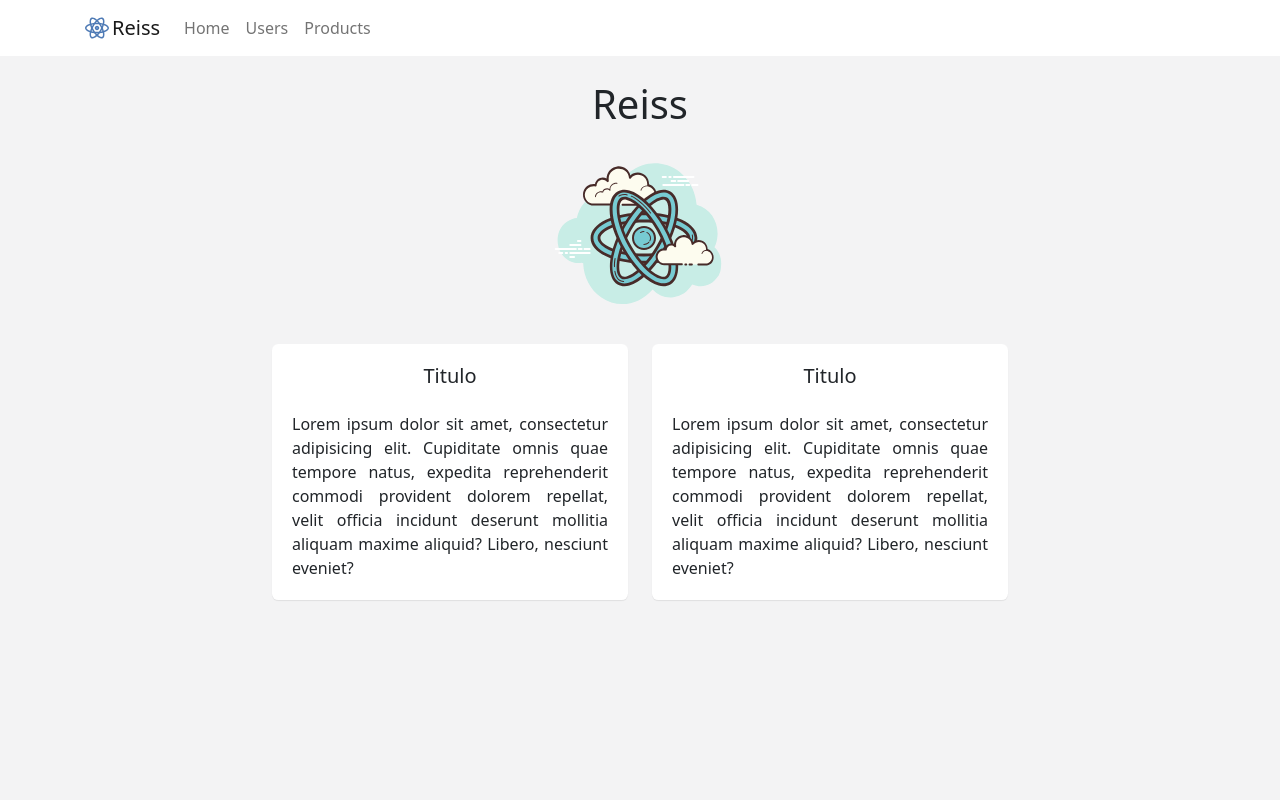
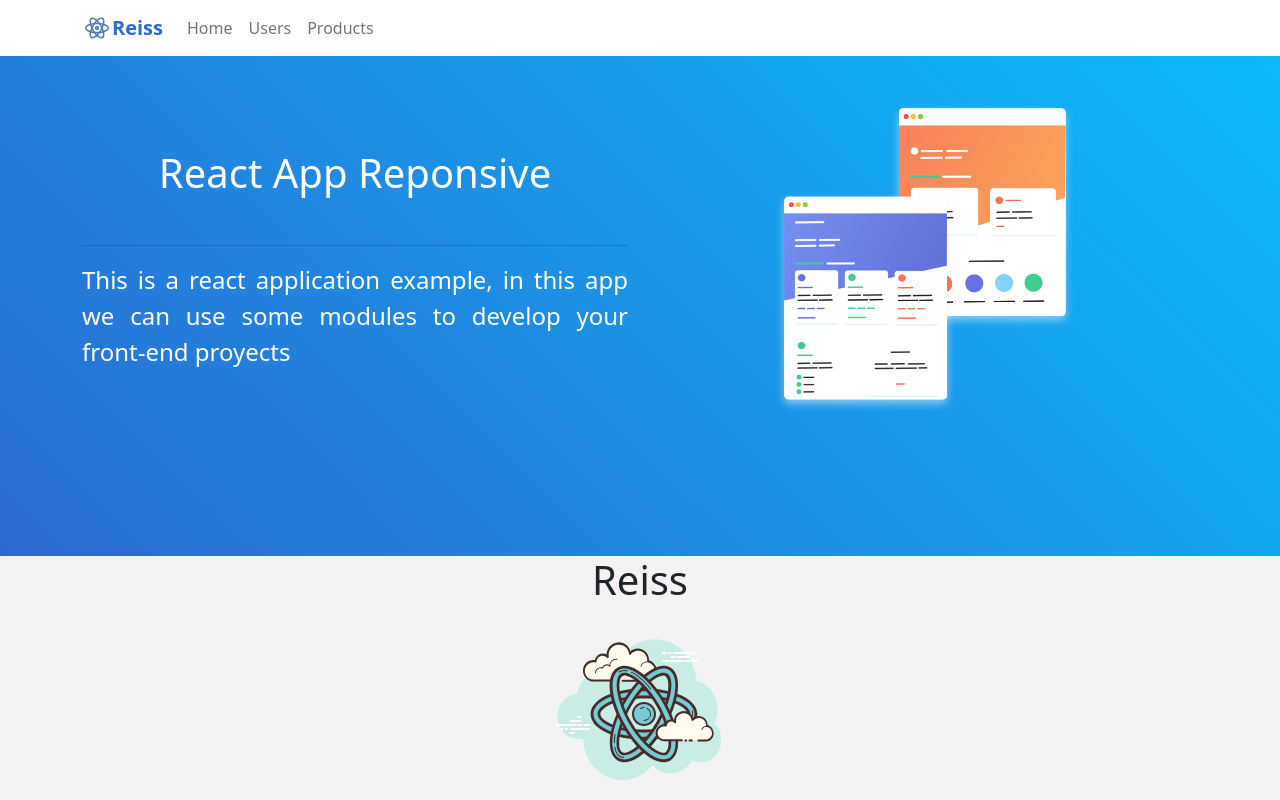
Before and after one commit to Eufeem/react-vite-reiss, a React (Vite) app: page / in a window 1280 px wide. Shown: the top 800 px of the page. Built offline with nearby package versions, Linux system fonts and the light colour scheme.

Commit message:
Home Component

```diff
--- a/src/components/LayoutComponent.jsx
+++ b/src/components/LayoutComponent.jsx
@@ -6,9 +6,7 @@ export const LayoutComponent = () => {
   return (
     <>
       <NavbarComponent />
-      <div className="container mt-4">
-        <Outlet />
-      </div>
+      <Outlet />
     </>
   )
 }
--- a/src/components/NavbarComponent.jsx
+++ b/src/components/NavbarComponent.jsx
@@ -39,7 +39,7 @@ export const NavbarComponent = () => {
     <Navbar collapseOnSelect expand="lg" bg="white" variant="white">
       <Container>
         <img src="./src/assets/react.svg" alt="Bootstrap" width="30" height="24" />
-        <Navbar.Brand href="#home">Reiss</Navbar.Brand>
+        <Navbar.Brand href="#home" className='color-primary fw-bold'>Reiss</Navbar.Brand>
         <Navbar.Toggle aria-controls="responsive-navbar-nav" />
         <Navbar.Collapse id="responsive-navbar-nav">
           <Nav className="me-auto">
--- a/src/index.css
+++ b/src/index.css
@@ -35,3 +35,47 @@ html, body {
 .text-justify {
   text-align: justify;
 }
+
+.color-primary {
+  color: #2c6ad2;
+}
+
+.color-secondary {
+  color: #0bbbf9;
+}
+
+.color-third {
+  color: #fff;
+}
+
+/* Home Page */
+.header-top {
+  width: 100%;
+  height: 500px;
+  background: linear-gradient(45deg, #2c6ad2, #0bbbf9) !important;
+}
+
+@media (max-width: 600px) {
+  .header-top {
+    width: 100%;
+    height: 600px;
+    background: linear-gradient(45deg, #2c6ad2, #0bbbf9) !important;
+  }
+}
+
+.bounce {
+  animation: bounce 3s;
+  animation-delay: 3s;
+  animation-iteration-count: infinite;
+}
+@keyframes bounce {
+  0%, 25%, 50%, 75%, 100% {
+    transform: translateY(0);
+  }
+  40% {
+    transform: translateY(-20px);
+  }
+  60% {
+    transform: translateY(-12px);
+  }
+}
--- a/src/pages/HomePage.jsx
+++ b/src/pages/HomePage.jsx
@@ -3,12 +3,33 @@ import React from 'react'
 export const HomePage = () => {
   return (
     <>
+      <div className='header-top'><br />
+        <div className="container">
+          <div className="row align-items-center mt-1">
+            <div className="col-12 col-sm-12 col-md-6 col-lg-6"><br />
+              <h1 className='text-white text-center fs-1'>React App Reponsive</h1><br /><hr />
+              <p className='text-justify text-white fs-4'>
+                This is a react application example, in this app we can use some modules to develop
+                your front-end proyects
+              </p>
+            </div>
+            <div className="col-12 col-sm-12 col-md-6 col-lg-6">
+              <img
+                src="./src/assets/pages.png"
+                className="img-fluid rounded mx-auto d-block bounce"
+                alt="..."
+                width={"300px"} />
+            </div>
+          </div>
+          </div>
+      </div>
+
       <div className="row justify-content-center">
         <div className="col-12 col-sm-12 col-md-8 col-lg 8">
           <h1 className='text-center'>Reiss</h1>
           <img
             src="./src/assets/react-drawing.svg"
-            className="img-fluid rounded mx-auto d-block"
+            className="img-fluid rounded mx-auto d-block bounce"
             alt="..."
             width={"200px"} />
         </div>
--- a/src/pages/ProductPage.jsx
+++ b/src/pages/ProductPage.jsx
@@ -11,6 +11,7 @@ export const ProductPage = () => {
 
   return (
     <>
+    <div className="container mt-4">
       <div className="row justify-content-center">
         <div className="col-12 col-xs-12 col-md-10 col-lg-8">
           <div className="card">
@@ -48,6 +49,7 @@ export const ProductPage = () => {
           </div>
         </div>
       </div>
+    </div>
     </>
   )
 }
--- a/src/pages/UserPage.jsx
+++ b/src/pages/UserPage.jsx
@@ -44,6 +44,7 @@ export const UserPage = () => {
 
   return (
     <>
+    <div className="container mt-4">
       <div className="row justify-content-center">
         <div className="col-12 col-xs-12 col-md-10 col-lg-10">
           <div className="card">
@@ -127,6 +128,7 @@ export const UserPage = () => {
           </div>
         </div>
       </div>
+    </div>
     </>
   )
 }
```
Also changed, not shown: src/assets/pages.png (added).
